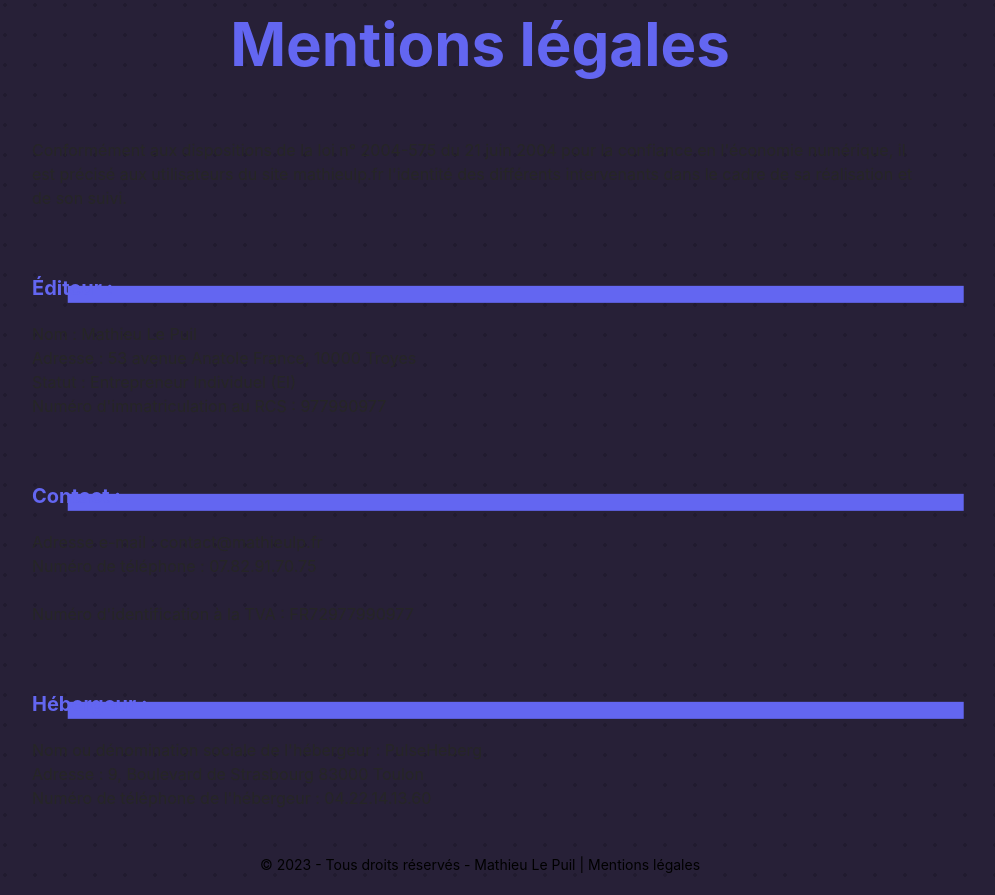
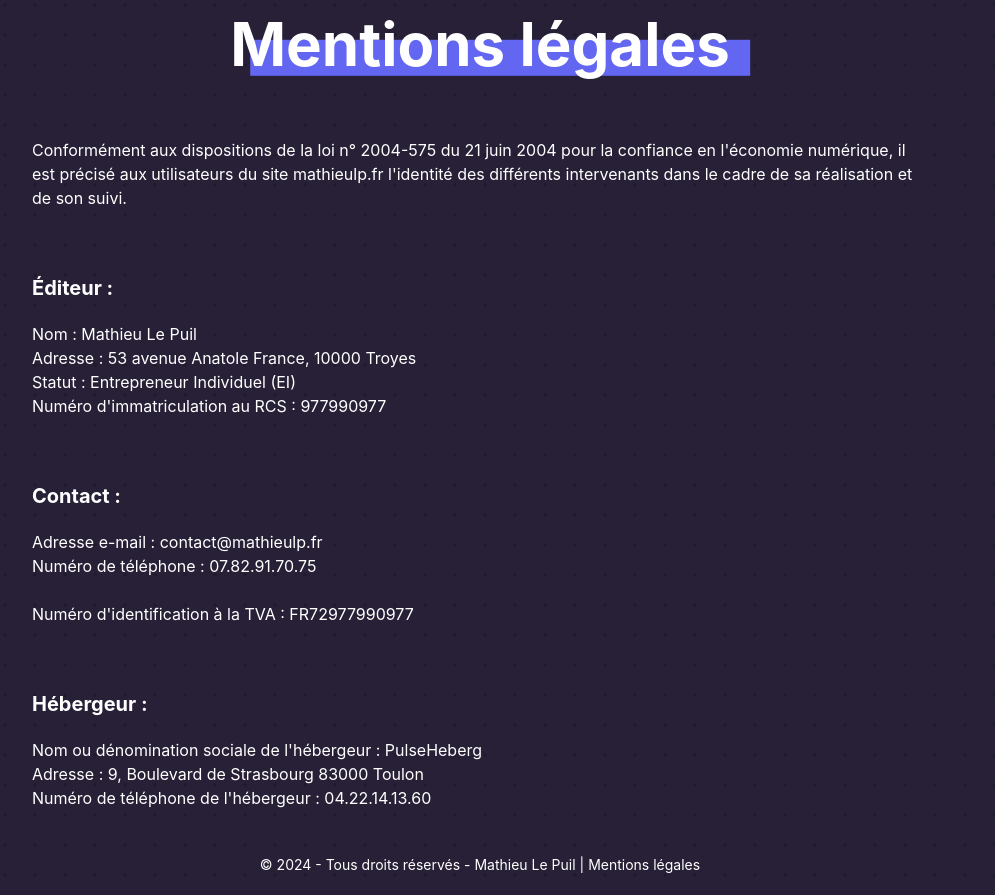
Before and after one commit to MathieuLePuil/mathieulp.fr, a Vue app: page /mentions-legales in a window 1280 px wide. Shown: the part 220-1115 px from the top of the page, without its empty margins (160-1155 px from the left). Built offline with nearby package versions, Linux system fonts and the light colour scheme.

Commit message:
fix: color in legal notices

```diff
--- a/src/components/Mentions.vue
+++ b/src/components/Mentions.vue
@@ -1,23 +1,23 @@
 <template>
     <div class="w-full h-full flex flex-col items-center mt-16">
-        <h1 class="text-4xl sm:!text-6xl text-my-purple font-bold">{{ $t('mentions') }}</h1>
+        <h2 class="text-4xl sm:!text-6xl text-white font-bold">{{ $t('mentions') }}</h2>
     </div>
 
     <div class="w-[70%] mx-[15%]">
-        <p class="mt-16 text-my-black">{{ $t('mentions1') }}</p>
+        <p class="mt-16 text-white">{{ $t('mentions1') }}</p>
 
-        <h2 class="text-my-purple text-xl font-bold mt-16">{{ $t('mentions2') }} :</h2>
-        <p class="text-my-black mt-5 font-lg">{{ $t('mentions3') }}<br>{{ $t('mentions4') }}<br>{{ $t('mentions5') }}<br>{{ $t('mentions6') }}</p>
+        <h3 class="text-white text-xl font-bold mt-16">{{ $t('mentions2') }} :</h3>
+        <p class="text-white mt-5 font-lg">{{ $t('mentions3') }}<br>{{ $t('mentions4') }}<br>{{ $t('mentions5') }}<br>{{ $t('mentions6') }}</p>
 
-        <h2 class="text-my-purple text-xl font-bold mt-16">{{ $t('mentions7') }} :</h2>
-        <p class="text-my-black mt-5 font-lg">{{ $t('mentions8') }}<br>{{ $t('mentions9') }}<br><br>{{ $t('mentions10') }}</p>
+        <h3 class="text-white text-xl font-bold mt-16">{{ $t('mentions7') }} :</h3>
+        <p class="text-white mt-5 font-lg">{{ $t('mentions8') }}<br>{{ $t('mentions9') }}<br><br>{{ $t('mentions10') }}</p>
 
-        <h2 class="text-my-purple text-xl font-bold mt-16">{{ $t('mentions11') }} :</h2>
-        <p class="text-my-black mt-5 font-lg mb-[5%]">{{ $t('mentions12') }}<br>{{ $t('mentions13') }}<br>{{ $t('mentions14') }}</p>
+        <h3 class="text-white text-xl font-bold mt-16">{{ $t('mentions11') }} :</h3>
+        <p class="text-white mt-5 font-lg mb-[5%]">{{ $t('mentions12') }}<br>{{ $t('mentions13') }}<br>{{ $t('mentions14') }}</p>
     </div>
 
     <div class="w-full flex justify-center mb-5">
-        <p class="text-xs sm:text-sm">&copy; 2023 - {{ $t('footer') }} - Mathieu Le Puil | <router-link to="/mentions-legales" class="text-xs sm:text-sm hover:text-my-purple">{{ $t('mentions') }}</router-link></p>
+        <p class="text-xs sm:text-sm text-white">&copy; 2024 - {{ $t('footer') }} - Mathieu Le Puil | <router-link to="/mentions-legales" class="text-xs sm:text-sm hover:underline">{{ $t('mentions') }}</router-link></p>
     </div>
 
 </template>
```
